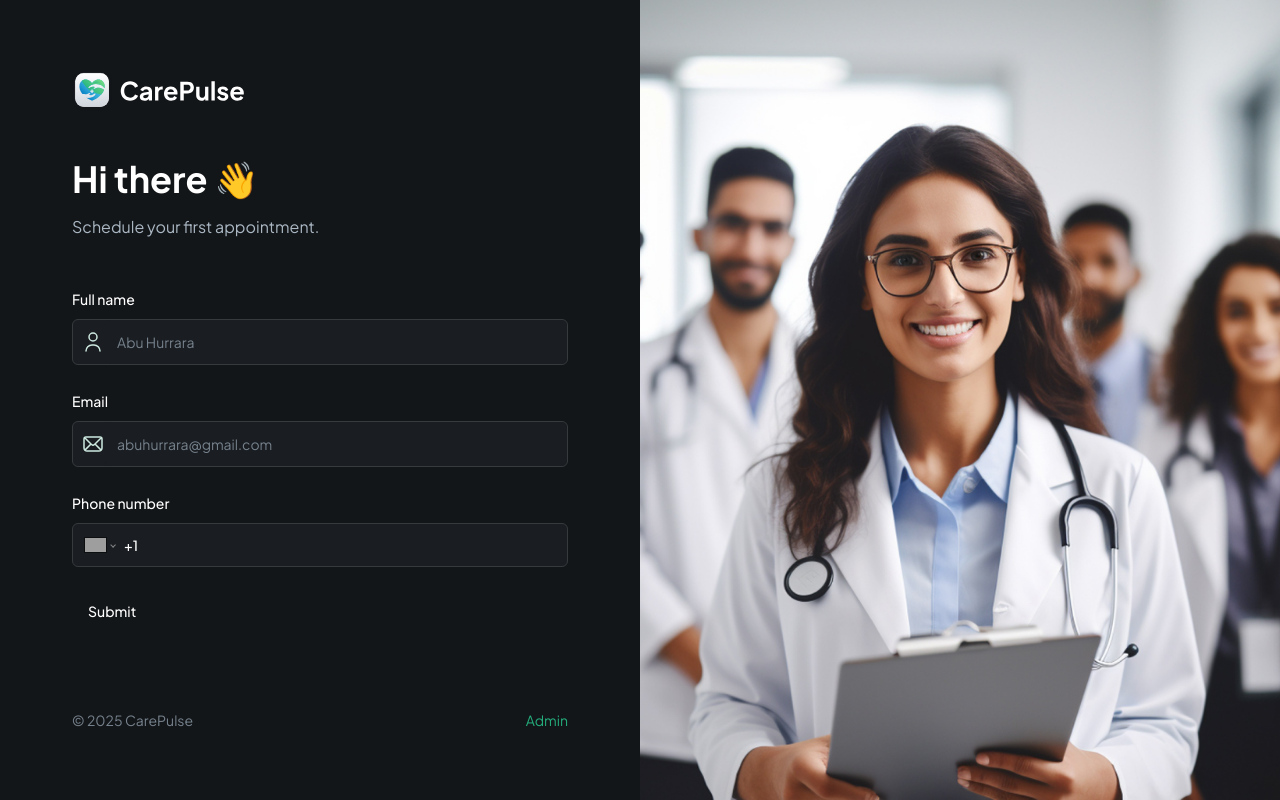
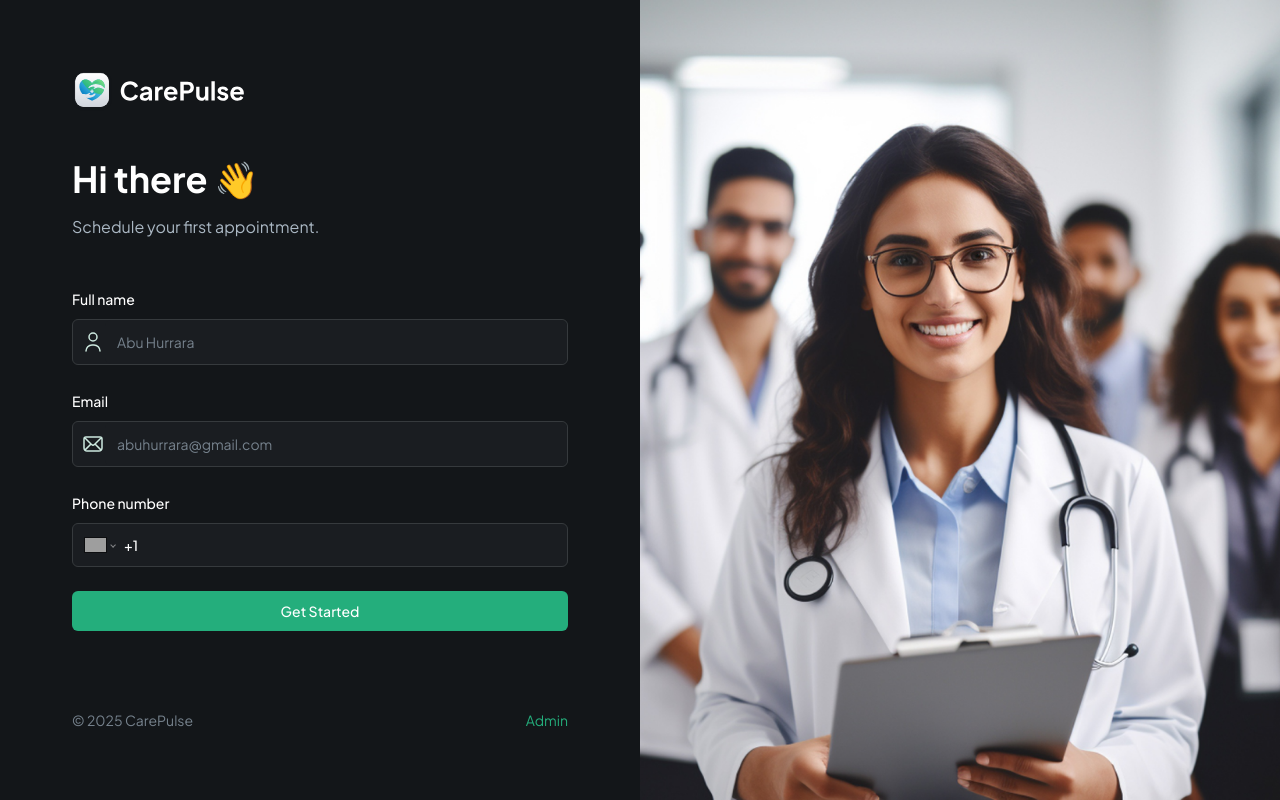
Before and after one commit to Abuhurrara/carepulse, a Next.js app: page / in a window 1280 px wide. Built offline with nearby package versions, Linux system fonts and the light colour scheme; grey boxes are pictures that could not be loaded.

Commit message:
add submit button

```diff
--- /dev/null
+++ b/components/SubmitButton.tsx
@@ -0,0 +1,34 @@
+import { Button } from "./ui/button";
+import Image from "next/image";
+
+interface ButtonProps {
+  isLoading: boolean;
+  classname?: string;
+  children: React.ReactNode;
+}
+const SubmitButton = ({ isLoading, classname, children }: ButtonProps) => {
+  return (
+    <Button
+      type="submit"
+      disabled={isLoading}
+      className={classname ?? "shad-primary-btn w-full"}
+    >
+      {isLoading ? (
+        <div className="flex items-center gap-4">
+          <Image
+            src="assets/icons/loader.svg"
+            alt="loader"
+            width={24}
+            height={24}
+            className="animate-spin"
+          />
+          Loading ...
+        </div>
+      ) : (
+        children
+      )}
+    </Button>
+  );
+};
+
+export default SubmitButton;
--- a/components/forms/PatientForm.tsx
+++ b/components/forms/PatientForm.tsx
@@ -6,6 +6,8 @@
 import { Button } from "@/components/ui/button";
 import { Form } from "@/components/ui/form";
 import CustomFormField from "../ui/CustomFormField";
+import SubmitButton from "../SubmitButton";
+import { useState } from "react";
 
 export enum FormFieldType {
   INPUT = "input",
@@ -24,6 +26,8 @@
 });
 
 const PatientForm = () => {
+  const [isLoading, setIsLoading] = useState(false);
+
   const form = useForm<z.infer<typeof formSchema>>({
     resolver: zodResolver(formSchema),
     defaultValues: {
@@ -50,7 +54,7 @@
           iconSrc="/assets/icons/user.svg"
           iconAlt="user"
         />
-         <CustomFormField
+        <CustomFormField
           control={form.control}
           fieldType={FormFieldType.INPUT}
           name="email"
@@ -59,14 +63,14 @@
           iconSrc="/assets/icons/email.svg"
           iconAlt="email"
         />
-         <CustomFormField
+        <CustomFormField
           control={form.control}
           fieldType={FormFieldType.PHONE_INPUT}
           name="phone"
           label="Phone number"
           placeholder="(521) 123-4567"
         />
-        <Button type="submit">Submit</Button>
+        <SubmitButton isLoading={isLoading}>Get Started</SubmitButton>
       </form>
     </Form>
   );
```
